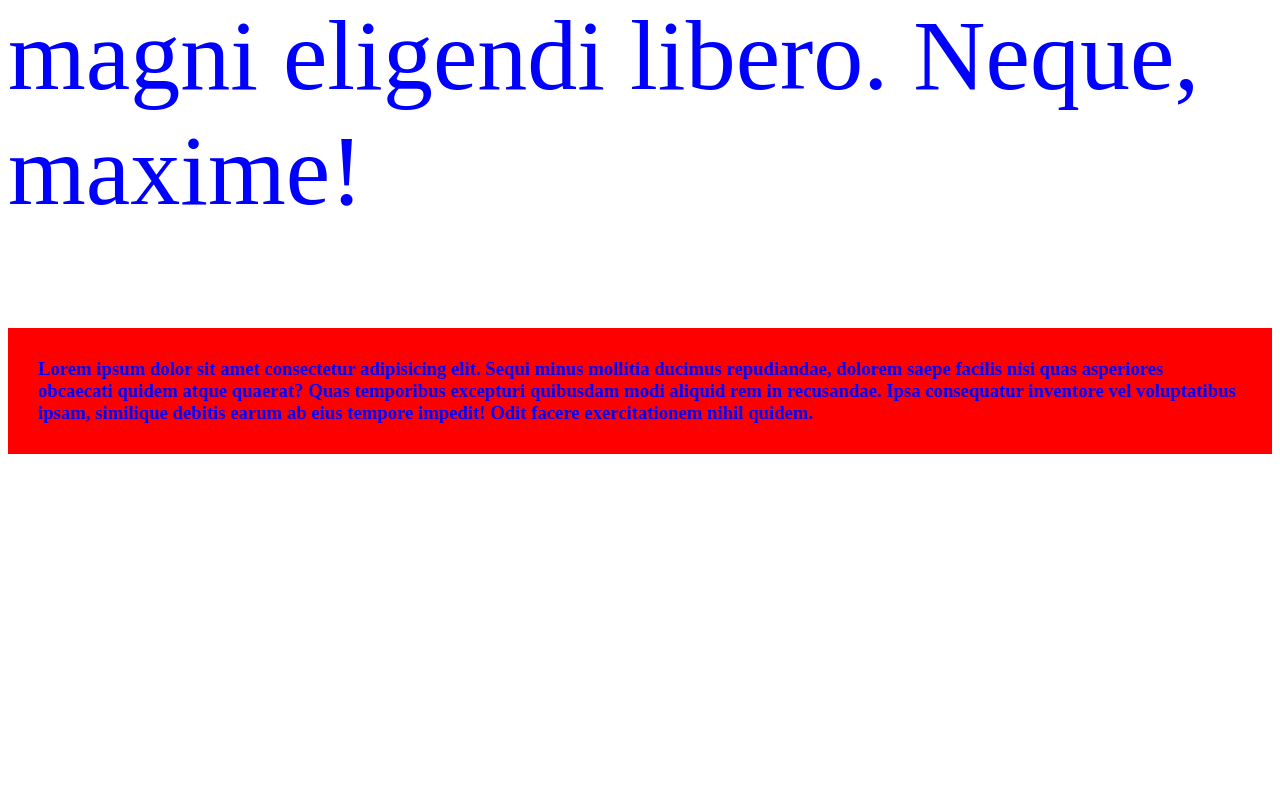
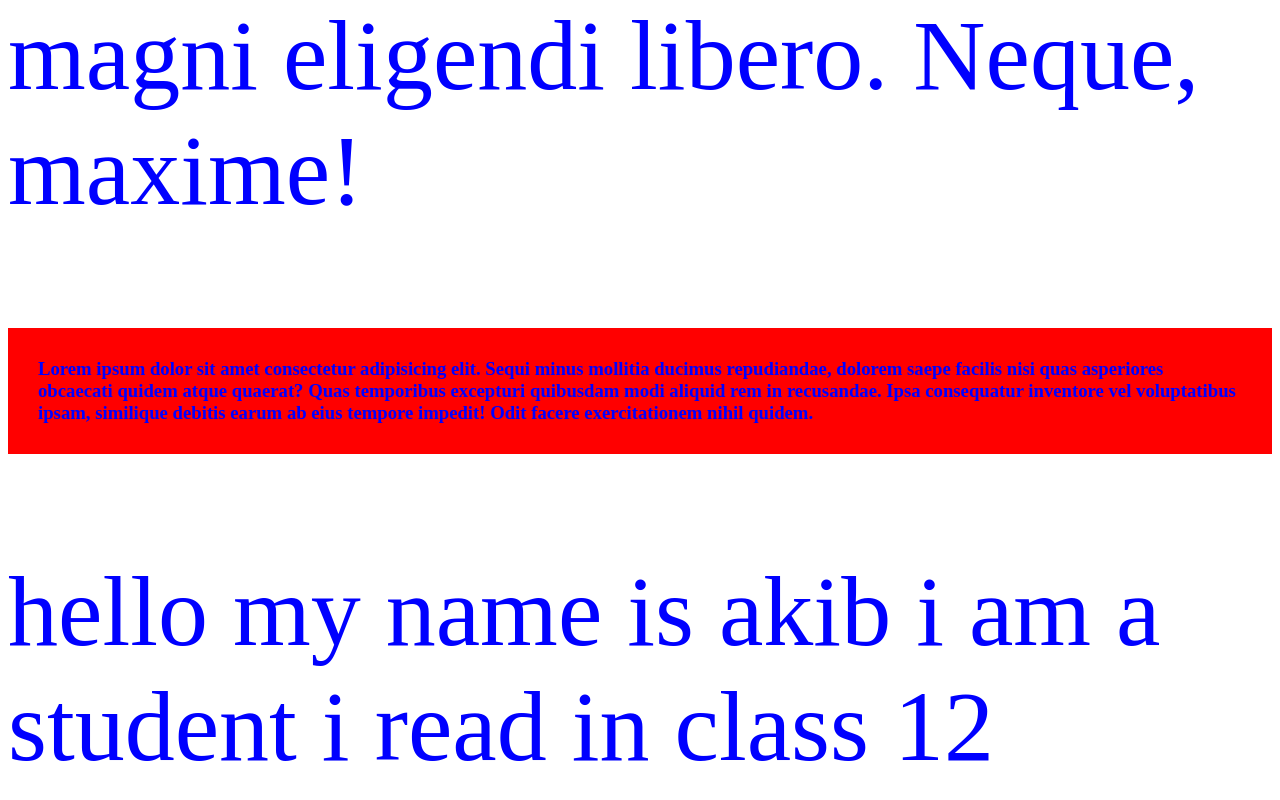
Before and after one commit to akib-chy/second, a plain HTML site: page index.html in a window 1280 px wide. Shown: the part 620-1420 px from the top of the page. Before the commit the page ends 1093 px from the top, so only its background shows below. Drawn offline with Linux system fonts and the light colour scheme.

Commit message:
html tag added

```diff
--- a/index.html
+++ b/index.html
@@ -11,5 +11,6 @@
     <h1>I Am Alib</h1>
     <p>Lorem ipsum dolor sit amet consectetur adipisicing elit. Quod velit, distinctio consequatur quos mollitia non magni eligendi libero. Neque, maxime!</p>
     <h3>Lorem ipsum dolor sit amet consectetur adipisicing elit. Sequi minus mollitia ducimus repudiandae, dolorem saepe facilis nisi quas asperiores obcaecati quidem atque quaerat? Quas temporibus excepturi quibusdam modi aliquid rem in recusandae. Ipsa consequatur inventore vel voluptatibus ipsam, similique debitis earum ab eius tempore impedit! Odit facere exercitationem nihil quidem.</h3>
+    <p>hello my name is akib i am a student i read in class 12</p>
 </body>
 </html>
```
